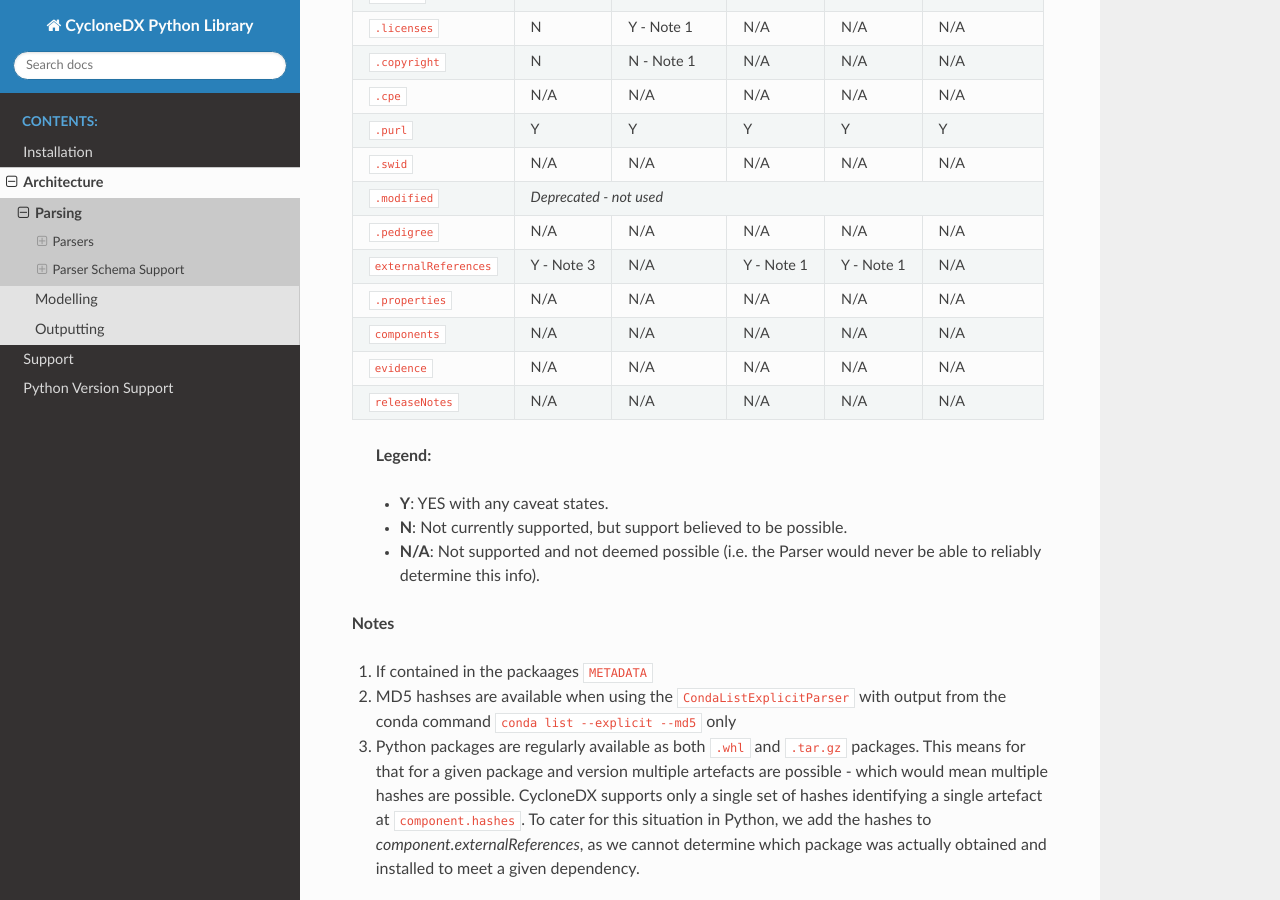
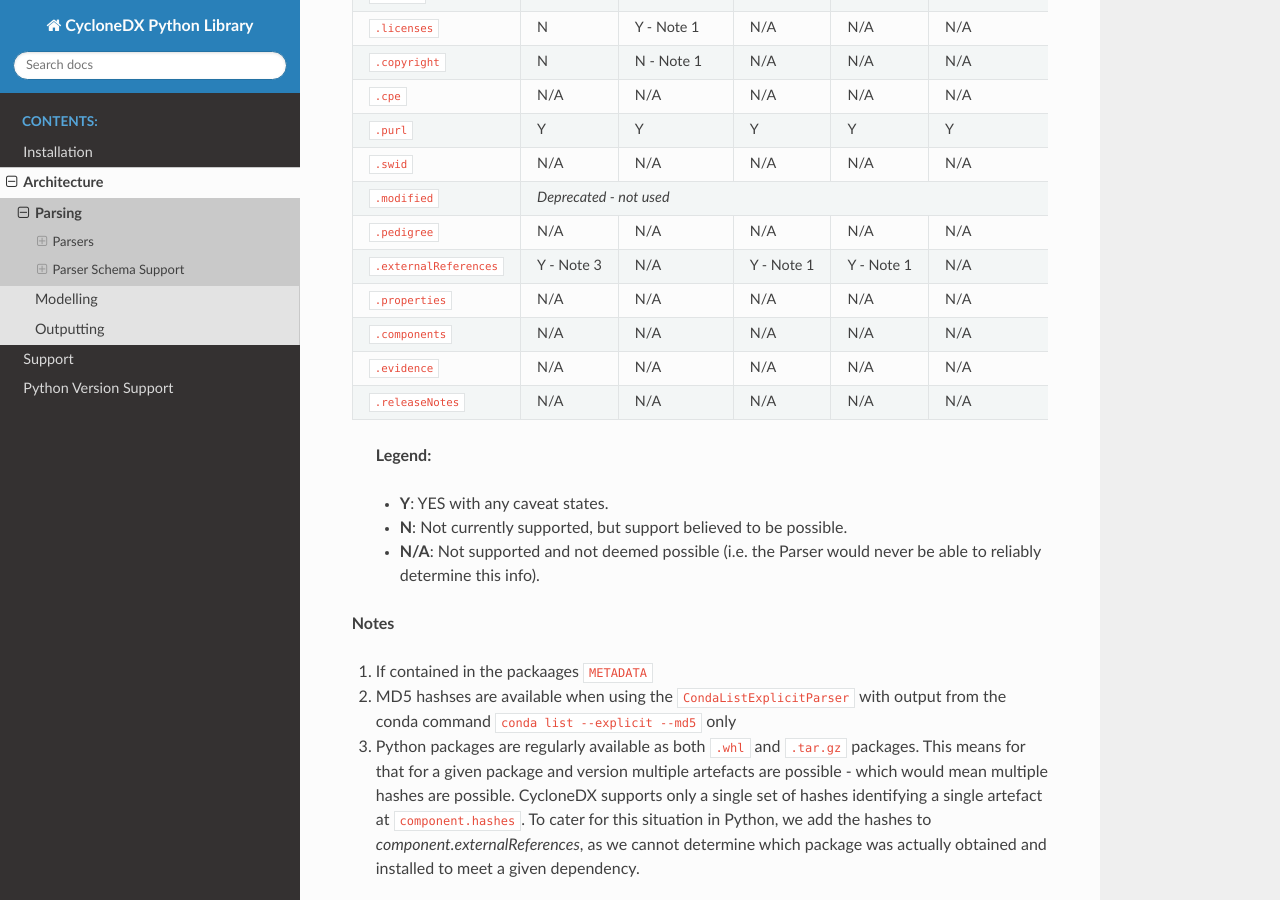
Before and after one commit to CycloneDX/cyclonedx-python-lib, a Sphinx documentation site: the page built from docs/parsing.rst, in a window 1280 px wide and 900 px high, scrolled down 2333 px. Built offline with Sphinx 7.4.7 and the Read the Docs theme 2.0.0, drawn with Linux system fonts in a browser that asks for light colours.

Commit message:
doc: updates
Signed-off-by: Paul Horton <phorton@sonatype.com>

```diff
--- a/docs/parsing.rst
+++ b/docs/parsing.rst
@@ -84,53 +84,53 @@ xPath is used to refer to data attributes according to the `Cyclone DX Specifica
 ``bom.components.component``
 ~~~~~~~~~~~~~~~~~~~~~~~~~~~~
 
-+------------------------+-------------------------------------------------------------------+
-|                        | Parser Support                                                    |
-| Data Path              +------------+-------------+------------+------------+--------------+
-|                        | Conda      | Environment | Pip        | Poetry     | Requirements |
-+========================+============+=============+============+============+==============+
-| ``.supplier``          | N          | N - Note 1  | N/A        | N/A        | N/A          |
-+------------------------+------------+-------------+------------+------------+--------------+
-| ``.author``            | N          | Y - Note 1  | N/A        | N/A        | N/A          |
-+------------------------+------------+-------------+------------+------------+--------------+
-| ``.publisher``         | N          | N - Note 1  | N/A        | N/A        | N/A          |
-+------------------------+------------+-------------+------------+------------+--------------+
-| ``.group``             | N          | N           | N          | N          | N            |
-+------------------------+------------+-------------+------------+------------+--------------+
-| ``.name``              | Y          | Y           | Y          | Y          | Y            |
-+------------------------+------------+-------------+------------+------------+--------------+
-| ``.version``           | Y          | Y           | Y          | Y          | Y            |
-+------------------------+------------+-------------+------------+------------+--------------+
-| ``.description``       | N          | N           | N/A        | N          | N/A          |
-+------------------------+------------+-------------+------------+------------+--------------+
-| ``.scope``             | N          | N           | N/A        | N          | N/A          |
-+------------------------+------------+-------------+------------+------------+--------------+
-| ``.hashes``            | Y - Note 2 | N/A         | Y - Note 3 | Y - Note 3 | N/A          |
-+------------------------+------------+-------------+------------+------------+--------------+
-| ``.licenses``          | N          | Y - Note 1  | N/A        | N/A        | N/A          |
-+------------------------+------------+-------------+------------+------------+--------------+
-| ``.copyright``         | N          | N - Note 1  | N/A        | N/A        | N/A          |
-+------------------------+------------+-------------+------------+------------+--------------+
-| ``.cpe``               | N/A        | N/A         | N/A        | N/A        | N/A          |
-+------------------------+------------+-------------+------------+------------+--------------+
-| ``.purl``              | Y          | Y           | Y          | Y          | Y            |
-+------------------------+------------+-------------+------------+------------+--------------+
-| ``.swid``              | N/A        | N/A         | N/A        | N/A        | N/A          |
-+------------------------+------------+-------------+------------+------------+--------------+
-| ``.modified``          | *Deprecated - not used*                                           |
-+------------------------+------------+-------------+------------+------------+--------------+
-| ``.pedigree``          | N/A        | N/A         | N/A        | N/A        | N/A          |
-+------------------------+------------+-------------+------------+------------+--------------+
-| ``externalReferences`` | Y - Note 3 | N/A         | Y - Note 1 | Y - Note 1 | N/A          |
-+------------------------+------------+-------------+------------+------------+--------------+
-| ``.properties``        | N/A        | N/A         | N/A        | N/A        | N/A          |
-+------------------------+------------+-------------+------------+------------+--------------+
-| ``components``         | N/A        | N/A         | N/A        | N/A        | N/A          |
-+------------------------+------------+-------------+------------+------------+--------------+
-| ``evidence``           | N/A        | N/A         | N/A        | N/A        | N/A          |
-+------------------------+------------+-------------+------------+------------+--------------+
-| ``releaseNotes``       | N/A        | N/A         | N/A        | N/A        | N/A          |
-+------------------------+------------+-------------+------------+------------+--------------+
++-------------------------+-------------------------------------------------------------------+
+|                         | Parser Support                                                    |
+| Data Path               +------------+-------------+------------+------------+--------------+
+|                         | Conda      | Environment | Pip        | Poetry     | Requirements |
++=========================+============+=============+============+============+==============+
+| ``.supplier``           | N          | N - Note 1  | N/A        | N/A        | N/A          |
++-------------------------+------------+-------------+------------+------------+--------------+
+| ``.author``             | N          | Y - Note 1  | N/A        | N/A        | N/A          |
++-------------------------+------------+-------------+------------+------------+--------------+
+| ``.publisher``          | N          | N - Note 1  | N/A        | N/A        | N/A          |
++-------------------------+------------+-------------+------------+------------+--------------+
+| ``.group``              | N          | N           | N          | N          | N            |
++-------------------------+------------+-------------+------------+------------+--------------+
+| ``.name``               | Y          | Y           | Y          | Y          | Y            |
++-------------------------+------------+-------------+------------+------------+--------------+
+| ``.version``            | Y          | Y           | Y          | Y          | Y            |
++-------------------------+------------+-------------+------------+------------+--------------+
+| ``.description``        | N          | N           | N/A        | N          | N/A          |
++-------------------------+------------+-------------+------------+------------+--------------+
+| ``.scope``              | N          | N           | N/A        | N          | N/A          |
++-------------------------+------------+-------------+------------+------------+--------------+
+| ``.hashes``             | Y - Note 2 | N/A         | Y - Note 3 | Y - Note 3 | N/A          |
++-------------------------+------------+-------------+------------+------------+--------------+
+| ``.licenses``           | N          | Y - Note 1  | N/A        | N/A        | N/A          |
++-------------------------+------------+-------------+------------+------------+--------------+
+| ``.copyright``          | N          | N - Note 1  | N/A        | N/A        | N/A          |
++-------------------------+------------+-------------+------------+------------+--------------+
+| ``.cpe``                | N/A        | N/A         | N/A        | N/A        | N/A          |
++-------------------------+------------+-------------+------------+------------+--------------+
+| ``.purl``               | Y          | Y           | Y          | Y          | Y            |
++-------------------------+------------+-------------+------------+------------+--------------+
+| ``.swid``               | N/A        | N/A         | N/A        | N/A        | N/A          |
++-------------------------+------------+-------------+------------+------------+--------------+
+| ``.modified``           | *Deprecated - not used*                                           |
++-------------------------+------------+-------------+------------+------------+--------------+
+| ``.pedigree``           | N/A        | N/A         | N/A        | N/A        | N/A          |
++-------------------------+------------+-------------+------------+------------+--------------+
+| ``.externalReferences`` | Y - Note 3 | N/A         | Y - Note 1 | Y - Note 1 | N/A          |
++-------------------------+------------+-------------+------------+------------+--------------+
+| ``.properties``         | N/A        | N/A         | N/A        | N/A        | N/A          |
++-------------------------+------------+-------------+------------+------------+--------------+
+| ``.components``         | N/A        | N/A         | N/A        | N/A        | N/A          |
++-------------------------+------------+-------------+------------+------------+--------------+
+| ``.evidence``           | N/A        | N/A         | N/A        | N/A        | N/A          |
++-------------------------+------------+-------------+------------+------------+--------------+
+| ``.releaseNotes``       | N/A        | N/A         | N/A        | N/A        | N/A          |
++-------------------------+------------+-------------+------------+------------+--------------+
 
     **Legend:**
 
```
